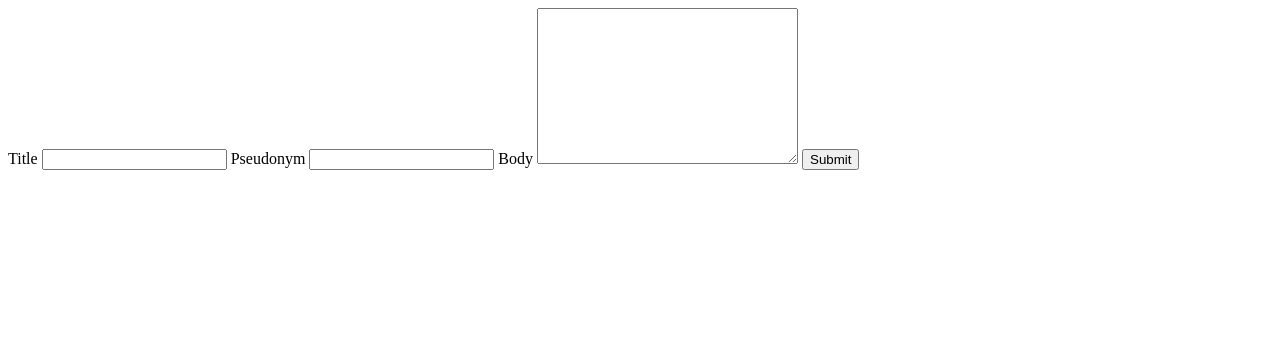
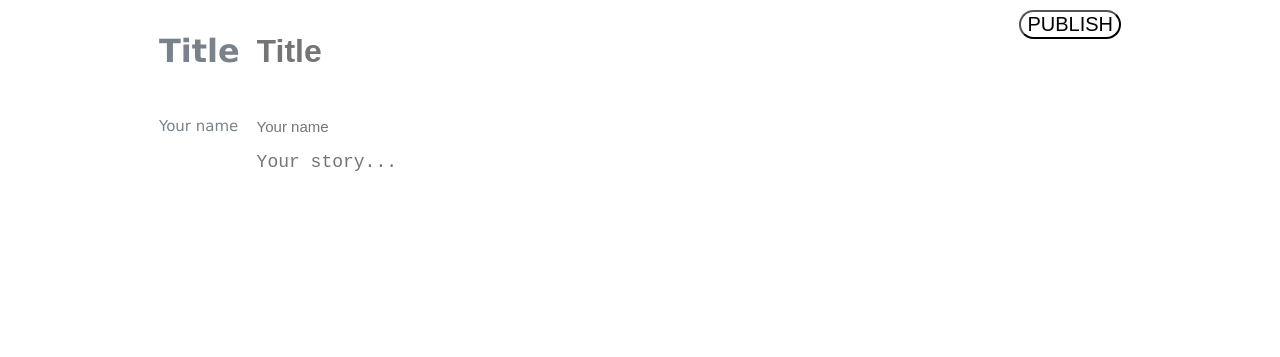
Before and after one commit to Jakirul/LAP2Challenge, a website with bundled scripts: page client/index.html in a window 1280 px wide. Built offline with nearby package versions, Linux system fonts and the light colour scheme.

Commit message:
added styling

```diff
--- a/client/index.html
+++ b/client/index.html
@@ -10,20 +10,19 @@
 </head>
 <body>
     <section id="form">
-        <form id="input-form">
-            <label for="title">Title</label>
-            <input type="text" id="title" name="title">
-            <label for="pseudonym">Pseudonym</label>
-            <input type="text" id="pseudonym" name="pseudonym">
-            <label for="body">Body</label>
-            <textarea name="body" id="body" cols="30" rows="10"></textarea>
-            <input type="submit" name="Post" id="submit-btn">
+        <form id="input-form" class="grid">
+            <p class="row1 col1 title label">Title</p>
+            <input type="text" id="title" name="title" class="no-border title row1 col2" placeholder="Title" required>
+            <p class="row2 col1 pseudonym label">Your name</p>
+            <input type="text" id="pseudonym" name="pseudonym" class="no-border pseudonym row2 col2" placeholder="Your name" required>
+            <textarea name="body" id="body" cols="30" rows="10" class="no-border body row3 col2" placeholder="Your story..." required></textarea>
+            <input type="submit" value="PUBLISH" id="submit-btn" class="row1 col3">
         </form>
     </section>
-    <section id="post">
-        <h1 id="post-title"></h1>
-        <h2 id="post-name"></h2>
-        <p id="post-body"></p>
+    <section id="post" class="grid">
+        <h1 id="post-title" class="title row1 col2"></h1>
+        <p id="post-name" class="pseudonym row2 col2"></p>
+        <p id="post-body" class="body row3 col2"></p>
     </section>
 </body>
 </html>
--- a/client/static/css/style.css
+++ b/client/static/css/style.css
@@ -1,4 +1,87 @@
+body {
+    padding: 0;
+    margin: 0;
+    display: block;
+    font-family: 'Lucida Sans', 'Lucida Sans Regular', 'Lucida Grande', 'Lucida Sans Unicode', Geneva, Verdana, sans-serif;
+}
 
+#form {
+    max-width: 962px;
+    margin: auto;
+}
+
+.grid {
+    display: grid;
+    grid-template-columns: [start] 1fr [line2] 8fr [line3] 1fr [end];
+    grid-template-rows: [start] auto [line2] auto [line3] auto [end];
+}
+
+.label {
+    color: #79828B;
+    width: fit-content;
+}
+
+.row1 {
+    grid-row-start: start;
+}
+
+.row2 {
+    grid-row-start: line2;
+}
+
+.row3 {
+    grid-row-start: line3;
+}
+
+.col1 {
+    grid-column-start: start;
+    text-align: end;
+    padding-right: 7px;
+}
+
+.col2 {
+    grid-column-start: line2;
+}
+
+.col3 {
+    grid-column-start: line3;
+}
+
+.title {
+    font-size: 32px;
+    font-weight: 700;
+}
+
+.pseudonym {
+    font-size: 15px;
+    color: #79828B;
+}
+
+.body {
+    font-size: 18px;
+}
+
+.no-border {
+    border: none;
+}
+
+.no-border:focus {
+    outline: none;
+}
+
+textarea {
+    resize: none;
+}
+
+#submit-btn {
+    height: fit-content;
+    width: fit-content;
+    margin-top: 10px;
+    background-color: white;
+    border-radius: 16px;
+    font-size: 20px;
+    cursor: pointer;
+}
 
 .hidden {
     display: none;
```
